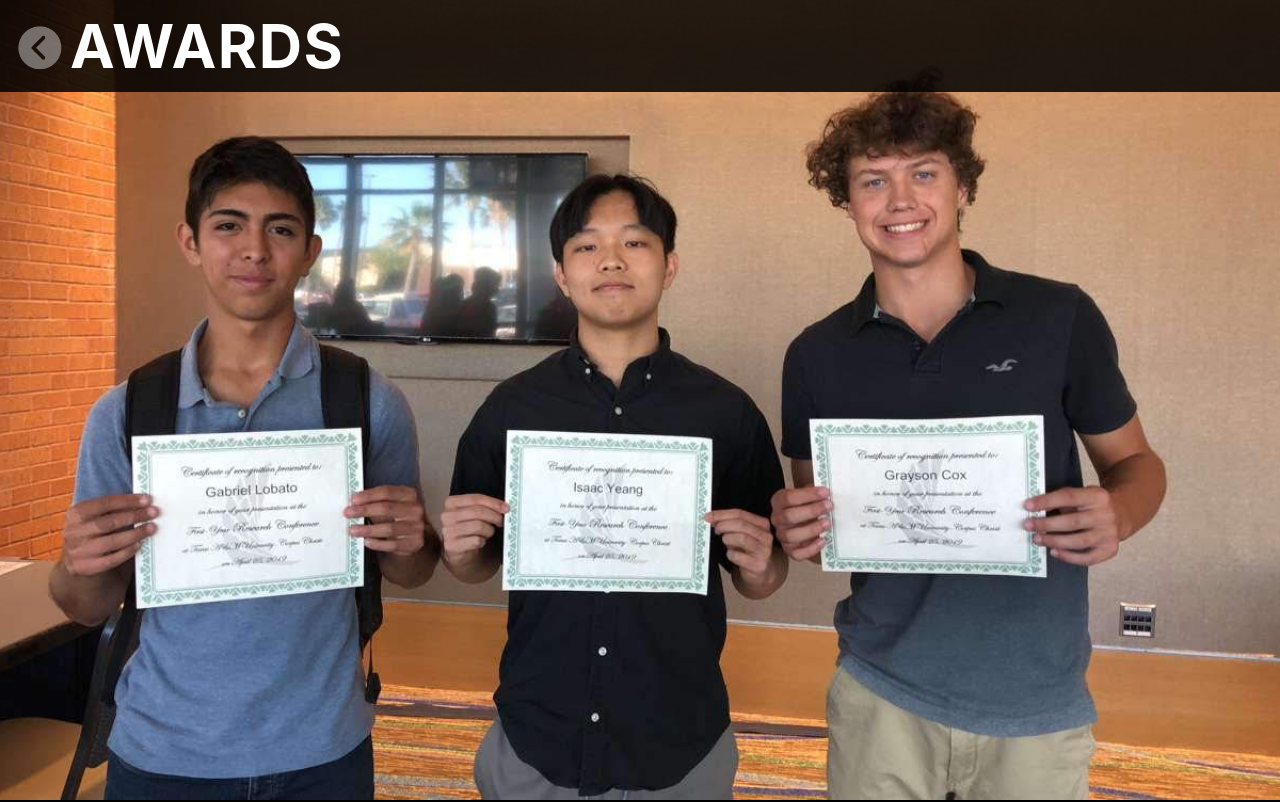
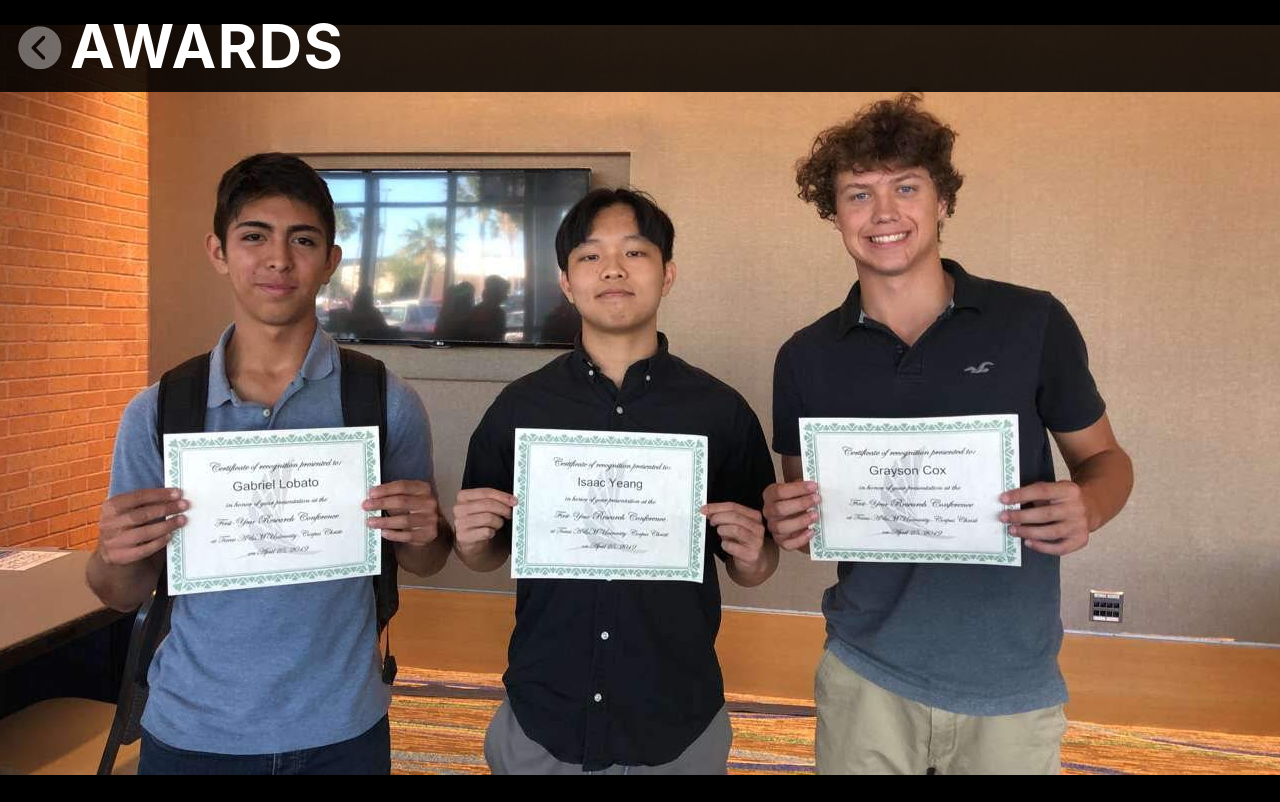
Before and after one commit to isaacy13/isaacy13.github.io, a React (Create React App) app: page /#/awards in a window 1280 px wide. Shown: the top 802 px of the page. Built offline with nearby package versions, Linux system fonts and the light colour scheme.

Commit message:
hotfix3: image incorrect awards page 1/15/21

```diff
--- a/src/Awards.css
+++ b/src/Awards.css
@@ -11,8 +11,7 @@
     background-image: url("images/IMG_0220.JPG");
     background-repeat: no-repeat;
     background-attachment: fixed;
-    background-position: top center;
-    background-size: cover;
+    background-position: center;
     overflow: hidden;
 }
 
```
